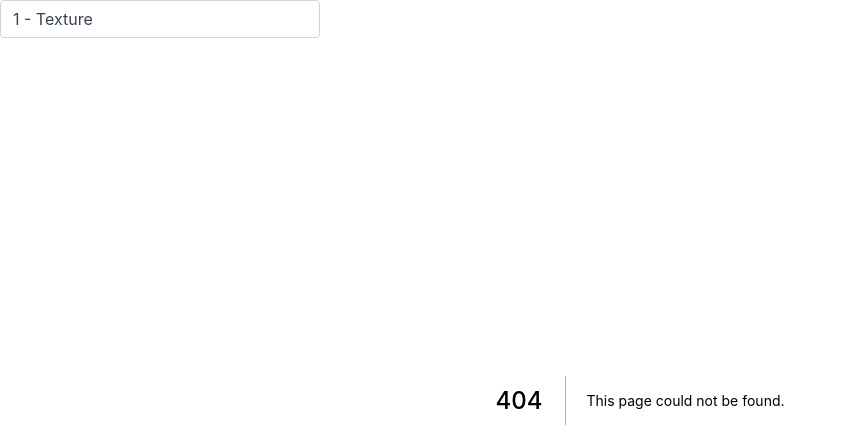
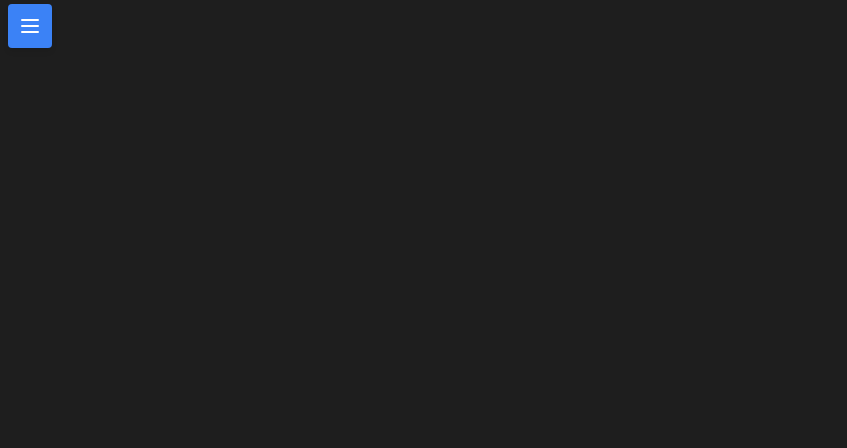
Before and after one commit to phaminhieuu/next-three-fiber, a Next.js app: page /shaderpatterns in a window 1280 px wide. Before the commit this address had no page. Shown: the top 448 px of the page, without its empty margins (0-847 px from the left). Built offline with nearby package versions, Linux system fonts and the light colour scheme.

Commit message:
create new drawer

```diff
--- a/components/navbar.jsx
+++ b/components/navbar.jsx
@@ -1,43 +1,140 @@
-import React from "react";
-import NextLink from "next/link";
+import React, { useEffect, useRef, useState } from "react";
 import { useRouter } from "next/router";
 import links from "../constants/link";
+import Image from "next/image";
+import NextLink from "next/link";
+
+const Lesson = ({ thumbnail, name, path, currentPath }) => {
+  return (
+    <NextLink href={path}>
+      <div
+        className={`bg-[#2E2E2E] hover:bg-gray-600 ${
+          path === currentPath && "border-4 border-blue-400"
+        } focus:outline-none focus:ring focus:ring-violet-300 rounded-lg w-full my-3 cursor-pointer overflow-hidden relative`}
+      >
+        <Image
+          src={thumbnail}
+          alt={name}
+          width="280px"
+          height="150px"
+          className="object-cover"
+        />
+
+        <div className="w-full p-2">{name}</div>
+      </div>
+    </NextLink>
+  );
+};
+
+const Drawer = ({ isOpen, setIsOpen, currentPath }) => {
+  const typingTimeoutRef = useRef();
+  const [search, setSearch] = useState("");
+  const [trigger, setTrigger] = useState(false);
+  const [filterList, setFilterList] = useState(links);
+  const handleFilter = (e) => {
+    const value = e.target.value;
+    setSearch(value);
+
+    if (typingTimeoutRef) {
+      clearTimeout(typingTimeoutRef.current);
+    }
+
+    typingTimeoutRef.current = setTimeout(() => {
+      setTrigger(!trigger);
+    }, [500]);
+  };
+
+  useEffect(() => {
+    const filteredList = links.filter((link) =>
+      link.name.toLowerCase().includes(search.toLowerCase())
+    );
+    setFilterList(filteredList);
+  }, [trigger]);
+
+  return (
+    <>
+      {isOpen && (
+        <div
+          className="w-screen h-screen fixed top-0 left-0 content-none bg-black opacity-60 z-11"
+          onClick={() => setIsOpen(false)}
+        ></div>
+      )}
+      <div
+        className={`top-0 left-0 fixed bg-[#222222] w-[calc(100vw-60px)] sm:w-[300px] max-w-[300px] h-full z-10 ${
+          isOpen ? "translate-x-0" : "-translate-x-full"
+        } ease-in-out duration-300 `}
+      >
+        <div className="flex justify-start items-center mb-3 border-b p-3">
+          <svg
+            xmlns="http://www.w3.org/2000/svg"
+            className="h-6 w-6"
+            fill="none"
+            viewBox="0 0 24 24"
+            stroke="currentColor"
+            strokeWidth={2}
+          >
+            <path
+              strokeLinecap="round"
+              strokeLinejoin="round"
+              d="M21 21l-6-6m2-5a7 7 0 11-14 0 7 7 0 0114 0z"
+            />
+          </svg>
+          <input
+            className="ml-2 w-full"
+            value={search}
+            onChange={handleFilter}
+          ></input>
+        </div>
+
+        <div className="h-full w-full overflow-x-hidden px-3 pb-16">
+          {filterList.map((link, index) => (
+            <Lesson
+              key={index}
+              thumbnail={link.image}
+              name={link.name}
+              path={link.path}
+              currentPath={currentPath}
+            />
+          ))}
+        </div>
+      </div>
+    </>
+  );
+};
 
 export default function Navbar({ path }) {
-  const router = useRouter();
-
-  const onSelect = (e) => {
-    const locale = e.target.value;
-    router.push(locale);
-  };
+  const [isOpen, setIsOpen] = useState(false);
 
   return (
-    <div className="fixed w-full h-12 z-10" as="nav">
-      <select
-        className="form-select appearance-none
-      block
-      w-1/4
-      px-3
-      py-1.5
-      text-base
-      font-normal
-      text-gray-700
-      bg-white bg-clip-padding bg-no-repeat
-      border border-solid border-gray-300
-      rounded
-      transition
-      ease-in-out
-      m-0
-      focus:text-gray-700 focus:bg-white focus:outline-none"
-        aria-label="Default select example"
-        onChange={onSelect}
-      >
-        {links.map((link, index) => (
-          <option selected={link.path === path} value={link.path} key={index}>
-            {index + 1} - {link.name}
-          </option>
-        ))}
-      </select>
+    <div className="fixed w-full h-12 z-10 flex items-center" as="nav">
+      <div className="p-2 pt-3">
+        <button
+          onClick={() => setIsOpen(true)}
+          type="button"
+          className="inline-block px-2.5 py-2.5 bg-blue-500 text-white font-medium text-xs leading-tight uppercase rounded shadow-md hover:bg-blue-700 hover:shadow-lg focus:bg-blue-700 focus:shadow-lg focus:outline-none focus:ring-0 active:bg-blue-800 active:shadow-lg transition duration-150 ease-in-out"
+        >
+          <svg
+            xmlns="http://www.w3.org/2000/svg"
+            className="h-6 w-6"
+            fill="none"
+            viewBox="0 0 24 24"
+            stroke="currentColor"
+            strokeWidth={2}
+          >
+            <path
+              strokeLinecap="round"
+              strokeLinejoin="round"
+              d="M4 6h16M4 12h16M4 18h16"
+            />
+          </svg>
+        </button>
+      </div>
+
+      <Drawer
+        isOpen={isOpen}
+        setIsOpen={setIsOpen}
+        currentPath={path}
+      />
     </div>
   );
 }
--- a/constants/link.js
+++ b/constants/link.js
@@ -1,38 +1,77 @@
 const links = [
   {
     name: "Texture",
+    image: "/images/thumbnail/texture.png",
     path: "/",
   },
   {
     name: "Material",
+    image: "/images/thumbnail/texture.png",
     path: "/material",
   },
   {
     name: "3D Text",
+    image: "/images/thumbnail/texture.png",
     path: "/3dtext",
   },
   {
     name: "Light",
+    image: "/images/thumbnail/texture.png",
     path: "/lights",
   },
   {
     name: "Shadow",
+    image: "/images/thumbnail/texture.png",
     path: "/shadow",
   },
   {
     name: "Haunted House",
+    image: "/images/thumbnail/texture.png",
     path: "/hauntedhouse",
   },
-  { name: "Particle", path: "/particle" },
-  { name: "Galaxy generator", path: "/galaxy" },
-  { name: "Raycaster", path: "/raycaster" },
-  { name: "Scroll-base-animation", path: "/scroll-base-animation" },
-  { name: "Physics", path: "/physics" },
-  { name: "Imported Models", path: "/importmodel" },
-  { name: "Realistic Render", path: "/realisticrender" },
-  { name: "Shaders", path: "/shaders" },
-  // { name: "Morph Object", path: "/morphobject" },
-  // { name: "Audio Analyser", path: "/audioanalyser" },
+  {
+    name: "Particle",
+    image: "/images/thumbnail/texture.png",
+    path: "/particle",
+  },
+
+  {
+    name: "Galaxy generator",
+    image: "/images/thumbnail/texture.png",
+    path: "/galaxy",
+  },
+  {
+    name: "Raycaster",
+    image: "/images/thumbnail/texture.png",
+    path: "/raycaster",
+  },
+  {
+    name: "Scroll-base-animation",
+    image: "/images/thumbnail/texture.png",
+    path: "/scroll-base-animation",
+  },
+  { name: "Physics", image: "/images/thumbnail/texture.png", path: "/physics" },
+  {
+    name: "Imported Models",
+    image: "/images/thumbnail/texture.png",
+    path: "/importmodel",
+  },
+  {
+    name: "Realistic Render",
+    image: "/images/thumbnail/texture.png",
+    path: "/realisticrender",
+  },
+  { name: "Shaders", image: "/images/thumbnail/texture.png", path: "/shaders" },
+  {
+    name: "Shader Partterns",
+    image: "/images/thumbnail/texture.png",
+    path: "/shaderpartterns",
+  },
+  {
+    name: "Morph Object",
+    image: "/images/thumbnail/texture.png",
+    path: "/morphobject",
+  },
 ];
 
 export default links;
--- a/pages/material.jsx
+++ b/pages/material.jsx
@@ -144,7 +144,7 @@ function Scene() {
 export default function Material() {
   return (
     <div className="w-full h-screen">
-      <Canvas camera={{ position: [1, 1, 2], fov: 75, near: 0.1, far: 100 }}>
+      <Canvas camera={{ position: [1, 1, 2], fov: 75, near: 0.1, far: 100 }} linear flat legacy>
         <Suspense fallback={<Loader />}>
           <Scene />
           <OrbitControls />
--- /dev/null
+++ b/pages/shaderpatterns.jsx
@@ -0,0 +1,38 @@
+import { Canvas } from "@react-three/fiber";
+import React, { Suspense } from "react";
+import Loader from "../components/loader";
+import vertexShader from "../shaders/ragingsea/vertex.glsl";
+import fragmentShader from "../shaders/ragingsea/fragment.glsl";
+import { OrbitControls } from "@react-three/drei";
+
+function Scene() {
+  return (
+    <>
+      <mesh>
+        <planeBufferGeometry args={[1, 1, 32, 32]} />
+        <shaderMaterial
+          vertexColors={vertexShader}
+          fragmentShader={fragmentShader}
+        />
+      </mesh>
+    </>
+  );
+}
+
+export default function RagingSea() {
+  return (
+    <div className="w-full h-screen">
+      <Canvas
+        dpr={[1, 2]}
+        camera={{ position: [1, 1, 1], fov: 75, near: 0.1, far: 100 }}
+        linear={true}
+        flat={true}
+      >
+        <Suspense fallback={<Loader />}>
+          <Scene />
+          <OrbitControls />
+        </Suspense>
+      </Canvas>
+    </div>
+  );
+}
--- a/styles/globals.css
+++ b/styles/globals.css
@@ -1,6 +1,15 @@
 @tailwind base;
 @tailwind components;
 @tailwind utilities;
+
+@layer components {
+  .card {
+    background-color: #2E2E2E;
+    border-radius: theme("borderRadius.lg");
+    padding: theme("spacing.6");
+    box-shadow: theme("boxShadow.xl");
+  }
+}
 
 html,
 body,
@@ -59,3 +68,7 @@ a {
   pointer-events: none;
   opacity: 0;
 }
+
+input {
+  all: unset;
+}
--- a/tailwind.config.js
+++ b/tailwind.config.js
@@ -1,5 +1,6 @@
 /** @type {import('tailwindcss').Config} */
 module.exports = {
+  mode: "jit",
   content: [
     "./pages/**/*.{js,ts,jsx,tsx}",
     "./components/**/*.{js,ts,jsx,tsx}",
```
Also changed, not shown: public/images/thumbnail/texture.png (added), shaders/ragingsea/fragment.glsl (added), shaders/ragingsea/vertex.glsl (added).
